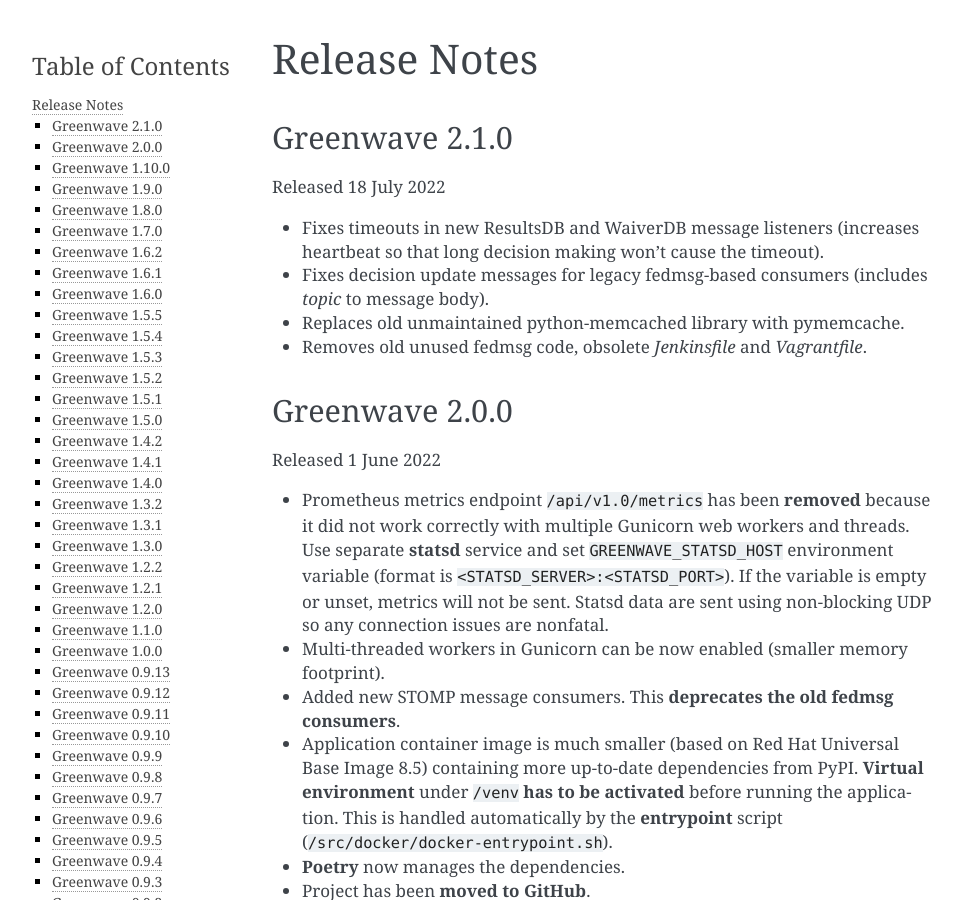
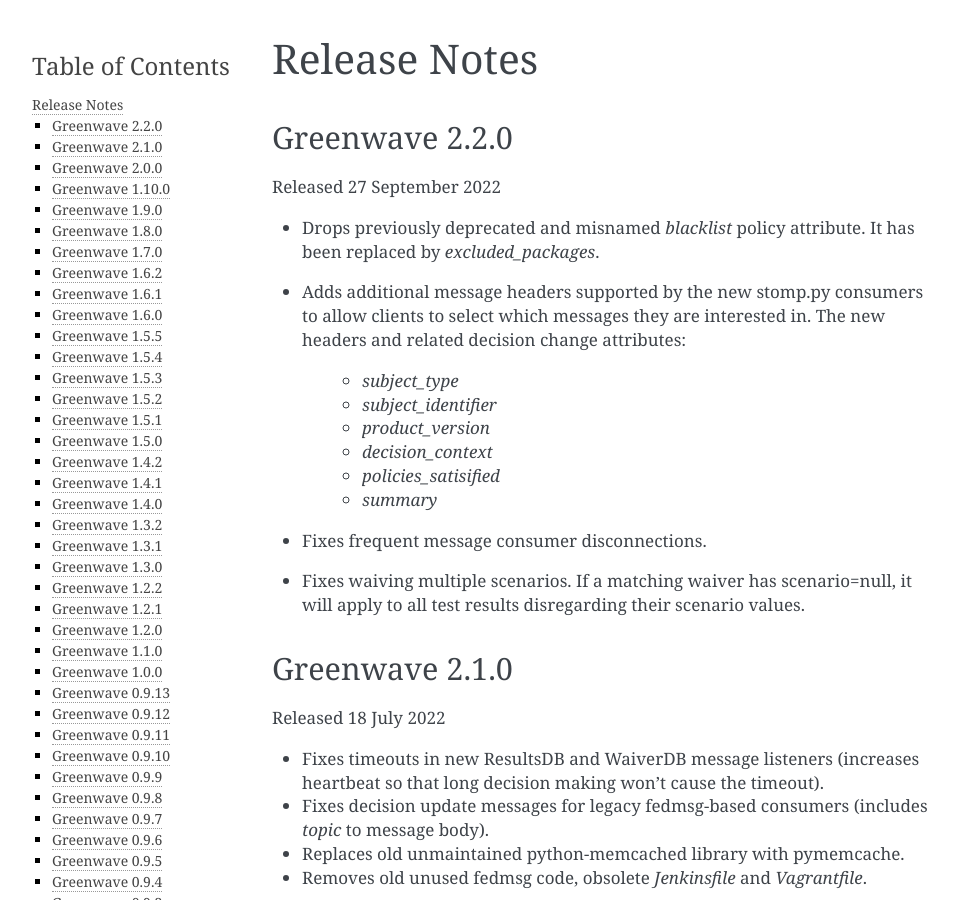
Before and after one commit to release-engineering/greenwave, a Sphinx documentation site: the page built from docs/release-notes.rst, in a window 1280 px wide and 900 px high. Shown: the whole window, without its empty margins (148-1110 px from the left). Built offline with Sphinx 7.4.7, drawn with Linux system fonts in a browser that asks for light colours; pages that are not in the unit, such as notebooks, are missing from menus.

Commit message:
Update release notes for pending release (#84)

```diff
--- a/docs/release-notes.rst
+++ b/docs/release-notes.rst
@@ -1,6 +1,28 @@
 =============
 Release Notes
 =============
+
+Greenwave 2.2.0
+===============
+
+Released 27 September 2022
+
+* Drops previously deprecated and misnamed `blacklist` policy attribute. It has
+  been replaced by `excluded_packages`.
+* Adds additional message headers supported by the new stomp.py consumers to
+  allow clients to select which messages they are interested in. The new
+  headers and related decision change attributes:
+
+    - `subject_type`
+    - `subject_identifier`
+    - `product_version`
+    - `decision_context`
+    - `policies_satisified`
+    - `summary`
+
+* Fixes frequent message consumer disconnections.
+* Fixes waiving multiple scenarios. If a matching waiver has scenario=null, it
+  will apply to all test results disregarding their scenario values.
 
 Greenwave 2.1.0
 ===============
```
